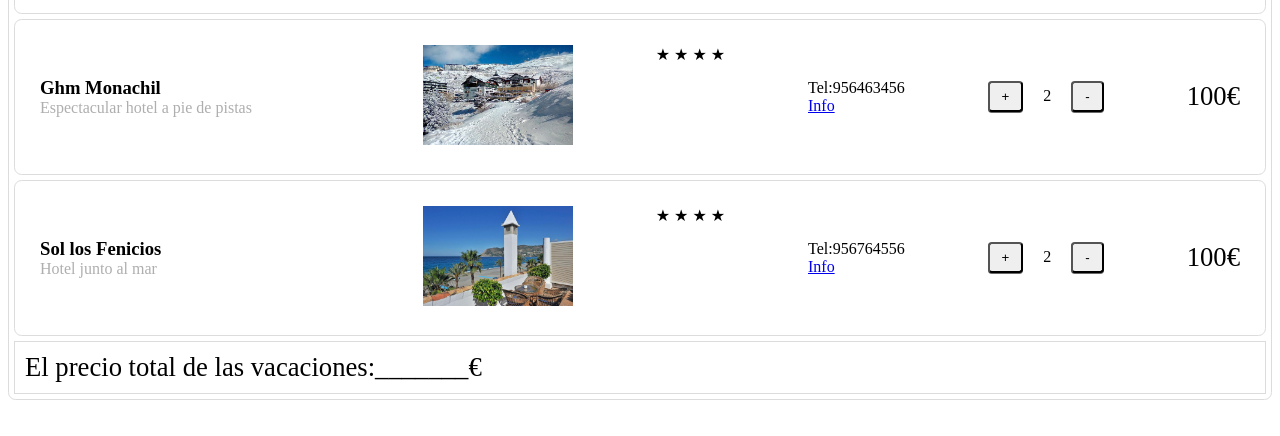
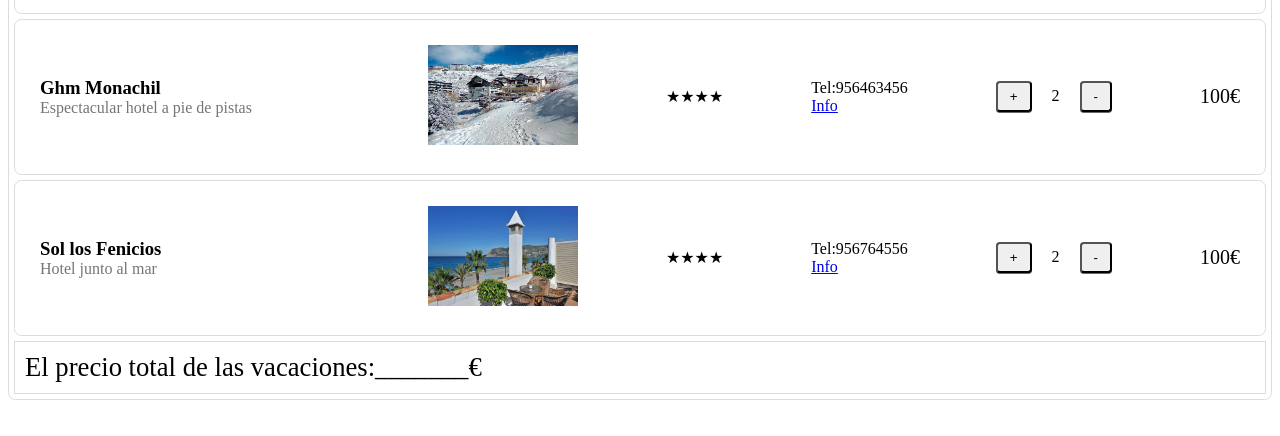
Before and after one commit to InharLlona/Entregable0, a plain HTML site: page index.html in a window 1280 px wide. Shown: the part 364-800 px from the top of the page. Drawn offline with Linux system fonts and the light colour scheme.

Commit message:
Modulo 0

```diff
--- a/index.html
+++ b/index.html
@@ -51,7 +51,7 @@
             <div class="Picture">
                 <img class="HotelPic" src="SierraNevada.jpg">
             </div>
-            <div>
+            <div class="Stars">
                 <span>&#9733</span>
                 <span>&#9733</span>
                 <span>&#9733</span>
@@ -78,14 +78,15 @@
                 <span class="Description">Hotel junto al mar</span>
             </div>
             <div class="Picture">
-               <img class="HotelPic" src="LaHerradura.jpg">
+                <img class="HotelPic" src="LaHerradura.jpg">
             </div>
-            <div>
+            <div class="Stars">
                 <span>&#9733</span>
                 <span>&#9733</span>
                 <span>&#9733</span>
                 <span>&#9733</span>
             </div>
+
             <div class="Contact">
                 <span class="Tel">Tel:956764556</span>
                 <span class="Link"><a href="https://www.melia.com/es/hoteles/espana/almunecar/sol-los-fenicios/index.htm" target="blank">Info</a></span>
--- a/style.css
+++ b/style.css
@@ -37,7 +37,7 @@
 }
 .Description{
 
-    color: rgba(128, 128, 128, 0.637);
+    color: rgba(97, 96, 96, 0.87);
 }
 .HotelPic{
 width: 150px;
@@ -74,7 +74,7 @@ height: 100px;
     flex-direction: column;
     justify-content: center;
     align-items: flex-start;
-    font-size: 20pt;
+    font-size: 15pt;
 }
 .Price{
     display: block;
@@ -98,5 +98,8 @@ height: 100px;
     font-size: 20pt;
 }
 .Stars{
-    max-width: 50px;
+    max-width: 500px;
+    display:flex;
+    justify-content: center;
+    align-items: center;
 }
```
